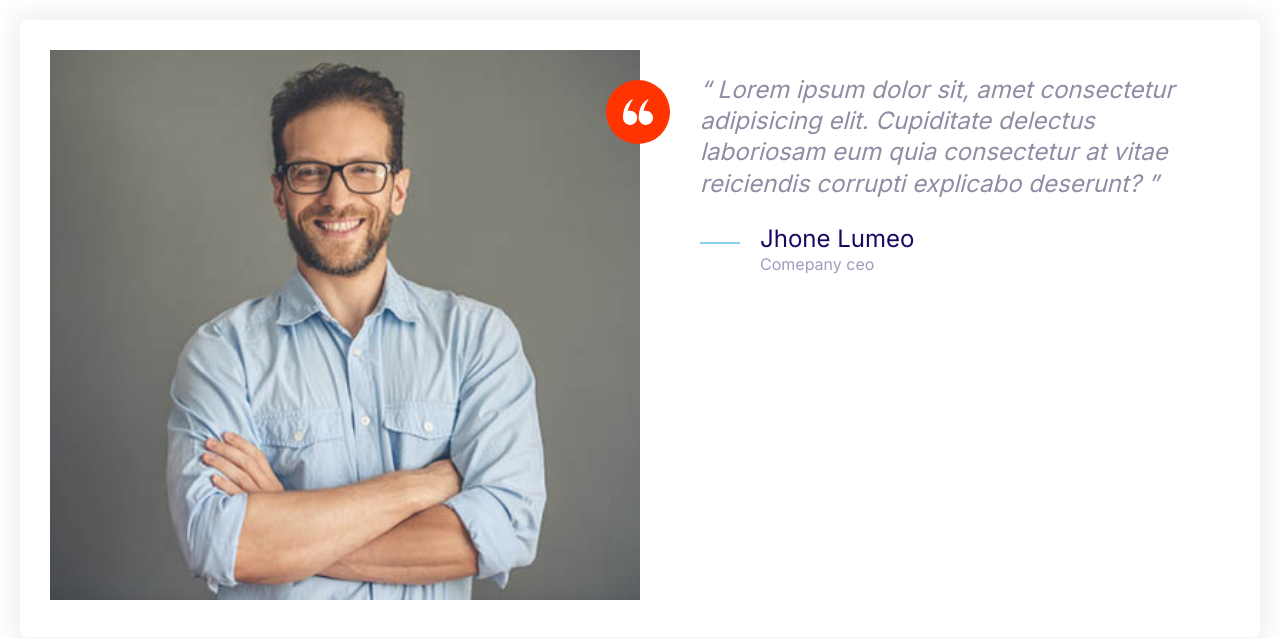
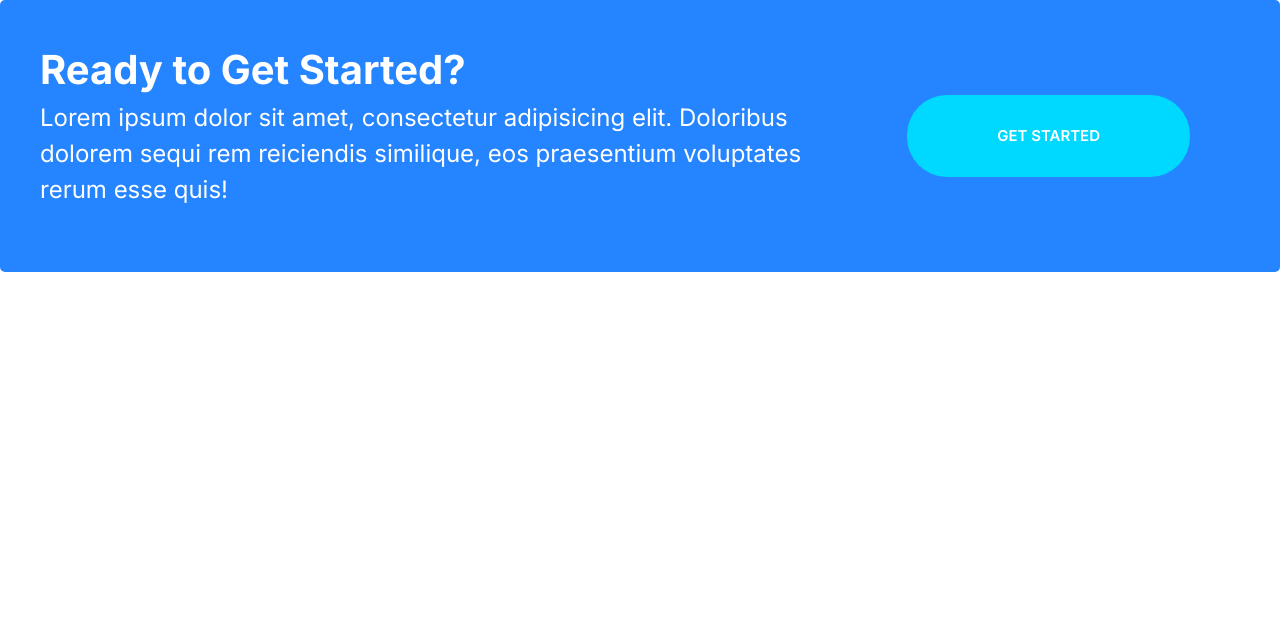
Before and after one commit to YuanShao01/webFirstProject, a plain HTML site: page index.html in a window 1280 px wide. Drawn offline with Linux system fonts and the light colour scheme.

Commit message:
Built the callout component.

```diff
--- a/CSS/stytles.css
+++ b/CSS/stytles.css
@@ -236,6 +236,10 @@ a {
 .btn--outline:hover {
   background: var(--color-headings);
   color: #fff;
+}
+
+.btn--long {
+  padding: 3rem 9rem;
 }
 
 .btn--block {
@@ -486,3 +490,48 @@ a {
     margin-left: 6rem;
   }
 }
+
+/* callout */
+
+.callout {
+  padding: 4rem;
+  border-radius: 5px;
+}
+
+.callout--primary {
+  background-color: var(--color-primary);
+  color: #fff;
+}
+
+.callout__heading {
+  margin: 0;
+  color: #fff;
+}
+
+.callout__body {
+  font-size: 2.4rem;
+}
+
+.callout .btn {
+  justify-self: center;
+  align-self: center;
+}
+
+.callout__content {
+  text-align: center;
+}
+
+@media screen and (min-width: 768px) {
+  .callout .grid--1x2 {
+    grid-template-columns: 1fr auto;
+  }
+
+  .callout__content {
+    text-align: left;
+  }
+
+  .callout .btn {
+    justify-self: start;
+    margin: 0 5rem;
+  }
+}
--- a/index.html
+++ b/index.html
@@ -14,41 +14,18 @@
     <link rel="stylesheet" href="CSS/normalize.css" />
     <link rel="stylesheet" href="CSS/stytles.css" />
   </head>
-  <body style="padding: 2rem">
-    <div class="card testimonial">
+  <body>
+    <div class="callout callout--primary">
       <div class="grid grid--1x2">
-        <div class="testimonial__image-container">
-          <img
-            class="testimonial__image"
-            src="images/testimonial.jpg"
-            alt="一个满意且微笑的客户"
-          />
-          <span class="icon-container icon-container--accent">
-            <svg class="icon icon--white icon--small">
-              <use xlink:href="images/sprite.svg#quotes"></use>
-            </svg>
-          </span>
+        <div class="callout__content">
+          <h2 class="callout__heading">Ready to Get Started?</h2>
+          <p class="callout__body">
+            Lorem ipsum dolor sit amet, consectetur adipisicing elit. Doloribus
+            dolorem sequi rem reiciendis similique, eos praesentium voluptates
+            rerum esse quis!
+          </p>
         </div>
-        <blockquote class="quote">
-          <p class="quote__text">
-            Lorem ipsum dolor sit, amet consectetur adipisicing elit. Cupiditate
-            delectus laboriosam eum quia consectetur at vitae reiciendis
-            corrupti explicabo deserunt?
-          </p>
-          <footer>
-            <div class="media">
-              <div class="media__image">
-                <svg class="icon icon--primary quote__line">
-                  <use xlink:href="images/sprite.svg#line"></use>
-                </svg>
-              </div>
-              <div class="media__body">
-                <h3 class="media__title quote__author">Jhone Lumeo</h3>
-                <p class="quote__author-description">Comepany ceo</p>
-              </div>
-            </div>
-          </footer>
-        </blockquote>
+        <a href="" class="btn btn--secondary btn--long">Get Started</a>
       </div>
     </div>
   </body>
```
Also changed, not shown: components/callout.html (added, +13 -0 lines).
